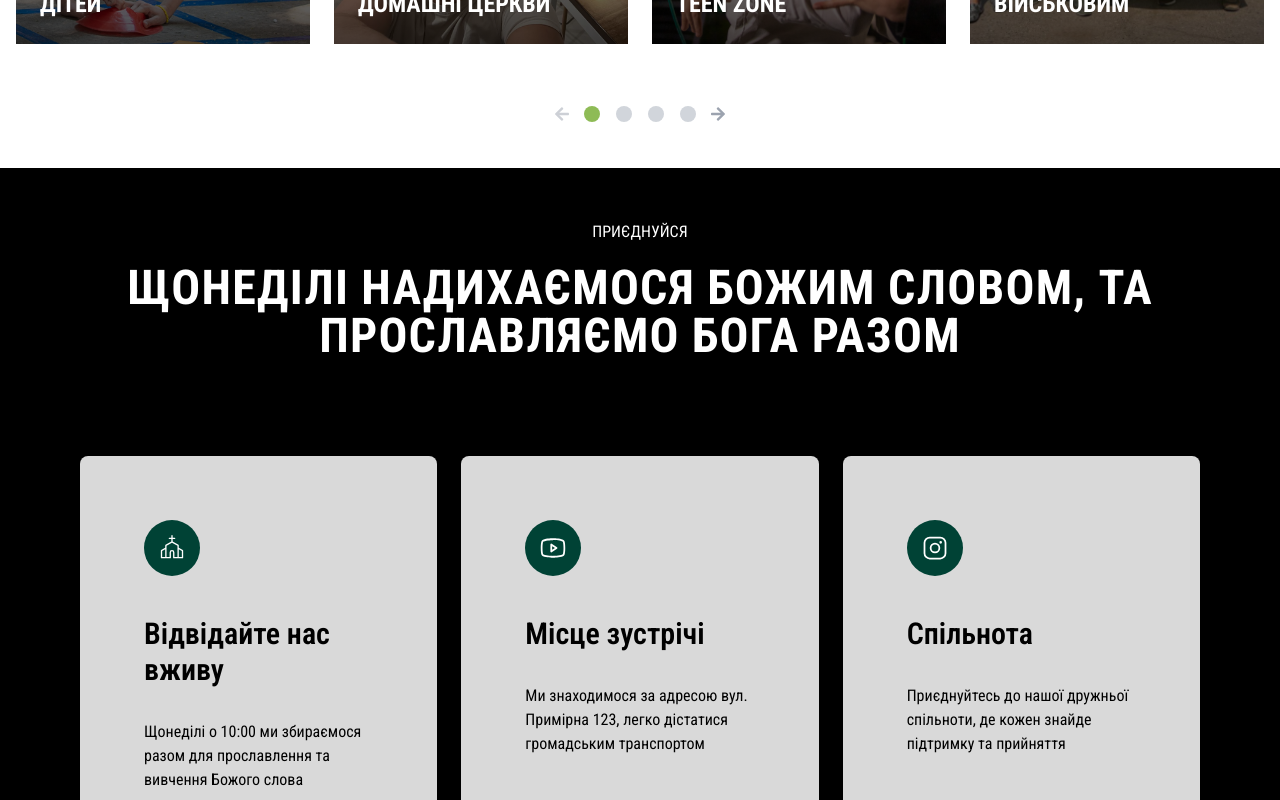
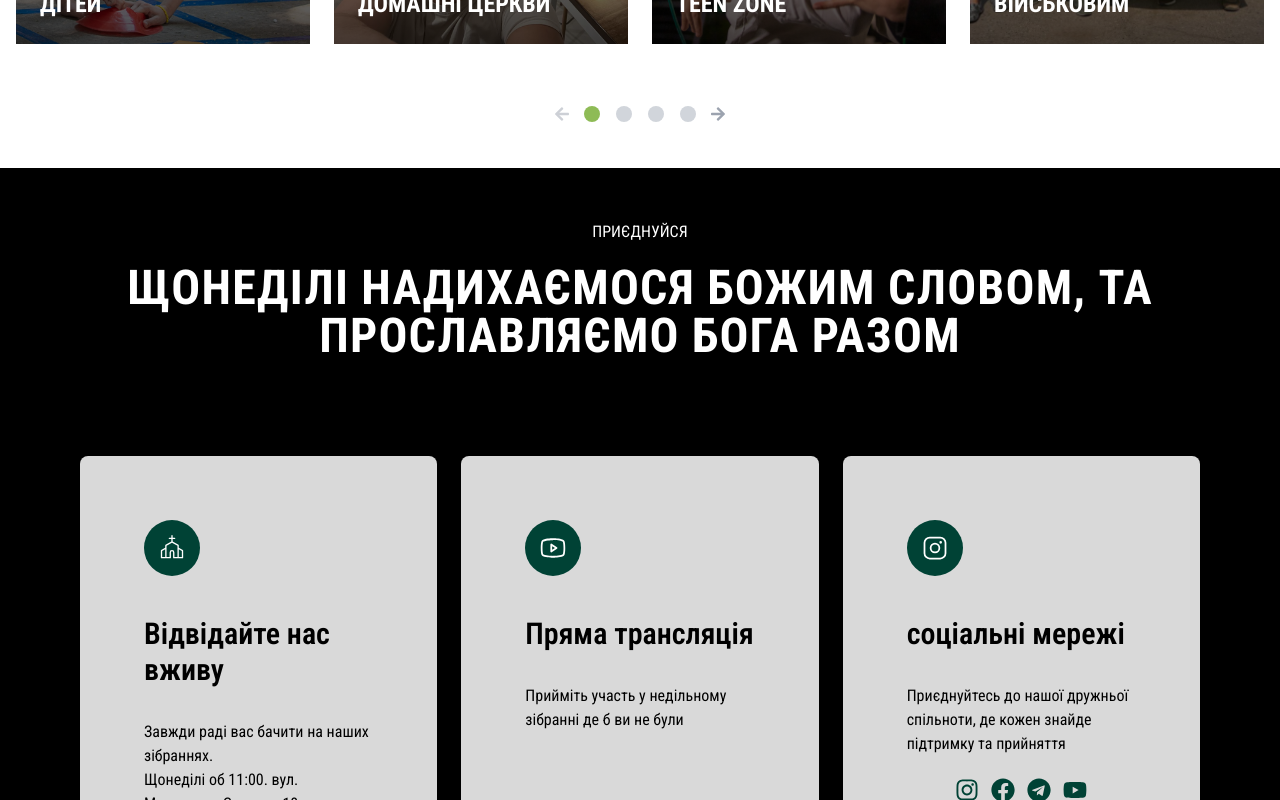
Before and after one commit to media-newhope/newhope.uz.ua, a Next.js app: page / in a window 1280 px wide. Shown: the part 2000-2800 px from the top of the page. Built offline with nearby package versions, Linux system fonts and the light colour scheme.

Commit message:
add some links

```diff
--- a/app/components/Button/IconButton.tsx
+++ b/app/components/Button/IconButton.tsx
@@ -9,7 +9,7 @@ export interface IconButtonProps
   label?: string;
   isRound?: boolean;
   isLoading?: boolean;
-  color?: "black" | "secondary" | "gray";
+  color?: "black" | "secondary" | "gray" | "primary";
 }
 
 export const IconButton: FC<IconButtonProps> = ({
@@ -40,6 +40,7 @@ export const IconButton: FC<IconButtonProps> = ({
     gray: "text-gray-400 enabled:hover:text-primary-400",
     black: "text-black enabled:hover:text-primary-400",
     secondary: "text-secondary-500 enabled:hover:text-secondary-400",
+    primary: "text-primary-500 enabled:hover:text-primary-400",
   };
 
   const disabledStyles =
--- a/app/sections/feedback/Feedback.section.tsx
+++ b/app/sections/feedback/Feedback.section.tsx
@@ -3,7 +3,7 @@ import { FaFacebook, FaInstagram, FaTelegram, FaYoutube } from "react-icons/fa";
 import Link from "next/link";
 import { FeedbackForm } from "@/app/sections/feedback/FeedbackForm";
 import { IconButton } from "@/app/components/button/IconButton";
-import { PageSectionProps } from "@/app/sections/models";
+import { PageSectionProps, SITE_LINKS } from "@/app/sections/models";
 
 export function FeedbackSection(props: PageSectionProps) {
   return (
@@ -17,10 +17,7 @@ export function FeedbackSection(props: PageSectionProps) {
         <div className="basis-1/2">
           <h5 className="text-gray-600">Адреса</h5>
           <p className="uppercase text-xl font-bold mb-8">
-            <Link
-              href="https://maps.app.goo.gl/hw979PjViKu7Ygd59"
-              target="_blank"
-            >
+            <Link href={SITE_LINKS.GOOGLE_MAPS} target="_blank">
               вул. Мирослава скорика (сурікова) 8
             </Link>
           </p>
--- a/app/sections/giving/Giving.section.tsx
+++ b/app/sections/giving/Giving.section.tsx
@@ -1,6 +1,7 @@
 import { Section } from "@/app/components/section/Section";
-import { PageSectionProps } from "@/app/sections/models";
+import { PageSectionProps, SITE_LINKS } from "@/app/sections/models";
 import { Button } from "@/app/components/button/Button";
+import Link from "next/link";
 
 export function GivingSection(props: PageSectionProps) {
   return (
@@ -27,8 +28,12 @@ export function GivingSection(props: PageSectionProps) {
         </p>
       </div>
       <div className="flex justify-center gap-3">
-        <Button>ПОЖЕРТВУВАТИ</Button>
-        <Button color="black">БУДІВНИЦТВО</Button>
+        <Link href={SITE_LINKS.GIVING}>
+          <Button>ПОЖЕРТВУВАТИ</Button>
+        </Link>
+        <Link href={SITE_LINKS.BUILDING}>
+          <Button color="black">БУДІВНИЦТВО</Button>
+        </Link>
       </div>
     </Section>
   );
--- a/app/sections/gospel/GospelWidget.tsx
+++ b/app/sections/gospel/GospelWidget.tsx
@@ -1,8 +1,8 @@
 "use client";
 import { HTMLAttributes, useState } from "react";
-import { Button } from "@/app/components/Button/Button";
 import { gospelItems } from "@/app/sections/gospel/gospel-content";
 import { GospelIcon, Icon } from "@/app/components/Icon";
+import { Button } from "@/app/components/button/Button";
 
 interface MainTileContent {
   desc: React.ReactNode;
--- a/app/sections/header/Header.tsx
+++ b/app/sections/header/Header.tsx
@@ -6,14 +6,15 @@ import { Burger } from "../../components/burger/Burger";
 import { MobileNav } from "@/app/components/mobileNav/MobileNav";
 import Link from "next/link";
 import { useState } from "react";
+import { SITE_LINKS } from "@/app/sections/models";
 
 export const Header = () => {
   const [isMenuOpen, setIsMenuOpen] = useState(false);
   const menuItems = [
-    { name: "Про нас", link: "#about" },
-    { name: "Наші служіння", link: "#services" },
-    { name: "Будівництво", link: "#building" },
-    { name: "Пожертвувати", link: "#giving" },
+    { name: "Про нас", link: SITE_LINKS.ABOUT },
+    { name: "Наші служіння", link: SITE_LINKS.SERVICES },
+    { name: "Будівництво", link: SITE_LINKS.BUILDING },
+    { name: "Пожертвувати", link: SITE_LINKS.GIVING },
   ];
 
   const toggleMenu = () => {
--- a/app/sections/hero/Hero.section.tsx
+++ b/app/sections/hero/Hero.section.tsx
@@ -1,4 +1,6 @@
 import { FaLocationDot } from "react-icons/fa6";
+import Link from "next/link";
+import { SITE_LINKS } from "@/app/sections/models";
 
 interface HeroProps {
   title: string;
@@ -15,7 +17,6 @@ export function HeroSection({
 }: HeroProps) {
   return (
     <div className="relative z-10 h-screen w-full">
-      {/* Background Image */}
       <div
         className="absolute inset-0 z-0"
         style={{
@@ -26,10 +27,8 @@ export function HeroSection({
         }}
       />
 
-      {/* Overlay to ensure text readability */}
       <div className="absolute inset-0 bg-black/30 z-10" />
 
-      {/* Content */}
       <div className="relative z-10 h-full">
         <div className="container mx-auto px-4 h-full flex flex-col justify-center pb-10">
           <div className="flex-1 flex items-center">
@@ -42,8 +41,14 @@ export function HeroSection({
           </div>
 
           <div className="text-white mb-4 text-xl text-right flex items-center justify-end gap-2">
-            <FaLocationDot size={40} />
-            {address}
+            <Link
+              className="flex items-center gap-2"
+              href={SITE_LINKS.GOOGLE_MAPS}
+              target="_blank"
+            >
+              <FaLocationDot size={40} />
+              {address}
+            </Link>
           </div>
         </div>
       </div>
--- a/app/sections/join/Join.section.tsx
+++ b/app/sections/join/Join.section.tsx
@@ -1,27 +1,63 @@
 import { Section } from "@/app/components/section/Section";
 import { JoinItem } from "@/app/sections/join/JoinItem";
 import { PiChurchLight, PiInstagramLogo, PiYoutubeLogo } from "react-icons/pi";
-import { PageSectionProps } from "@/app/sections/models";
+import { PageSectionProps, SITE_LINKS } from "@/app/sections/models";
+import Link from "next/link";
+import { IconButton } from "@/app/components/button/IconButton";
+import { FaFacebook, FaInstagram, FaTelegram, FaYoutube } from "react-icons/fa";
 
 export function JoinSection(props: PageSectionProps) {
   const joinItems = [
     {
       icon: PiChurchLight,
       title: "Відвідайте нас вживу",
-      description:
-        "Щонеділі о 10:00 ми збираємося разом для прославлення та вивчення Божого слова",
+      link: SITE_LINKS.GOOGLE_MAPS,
+      description: (
+        <>
+          <p>Завжди раді вас бачити на наших зібраннях.</p>
+          <p>Щонеділі об 11:00. вул. Мирослава Скорика 18</p>
+        </>
+      ),
     },
     {
       icon: PiYoutubeLogo,
-      title: "Місце зустрічі",
-      description:
-        "Ми знаходимося за адресою вул. Примірна 123, легко дістатися громадським транспортом",
+      title: "Пряма трансляція",
+      link: SITE_LINKS.YOUTUBE,
+      description: "Прийміть участь у недільному зібранні де б ви не були",
     },
     {
       icon: PiInstagramLogo,
-      title: "Спільнота",
-      description:
-        "Приєднуйтесь до нашої дружньої спільноти, де кожен знайде підтримку та прийняття",
+      title: "соціальні мережі",
+      description: (
+        <>
+          <p className="mb-4">
+            Приєднуйтесь до нашої дружньої спільноти, де кожен знайде підтримку
+            та прийняття
+          </p>
+          <div className="flex justify-center">
+            <Link target="_blank" href={SITE_LINKS.INSTAGRAM}>
+              <IconButton color="primary">
+                <FaInstagram size={24} />
+              </IconButton>
+            </Link>
+            <Link target="_blank" href={SITE_LINKS.FACEBOOK}>
+              <IconButton color="primary">
+                <FaFacebook size={24} />
+              </IconButton>
+            </Link>
+            <Link target="_blank" href={SITE_LINKS.TELEGRAM}>
+              <IconButton color="primary">
+                <FaTelegram size={24} />
+              </IconButton>
+            </Link>
+            <Link target="_blank" href={SITE_LINKS.YOUTUBE}>
+              <IconButton color="primary">
+                <FaYoutube size={24} />
+              </IconButton>
+            </Link>
+          </div>
+        </>
+      ),
     },
   ];
 
@@ -32,14 +68,20 @@ export function JoinSection(props: PageSectionProps) {
       </Section.Title>
 
       <div className="grid grid-cols-1 md:grid-cols-3 gap-6 mt-12">
-        {joinItems.map((item, index) => (
-          <JoinItem
-            key={index}
-            icon={item.icon}
-            title={item.title}
-            description={item.description}
-          />
-        ))}
+        {joinItems.map((item, index) => {
+          return (
+            <JoinItem
+              asLink={!!item.link}
+              href={item.link}
+              target="_blank"
+              key={index}
+              icon={item.icon}
+              title={item.title}
+            >
+              {item.description}
+            </JoinItem>
+          );
+        })}
       </div>
     </Section>
   );
--- a/app/sections/join/JoinItem.tsx
+++ b/app/sections/join/JoinItem.tsx
@@ -1,18 +1,33 @@
+import Link from "next/link";
+
+interface JoinItemProps {
+  icon: React.ElementType;
+  title: string;
+  asLink?: boolean;
+  href?: string;
+  target?: string;
+  children: React.ReactNode;
+}
+
 export const JoinItem = ({
   icon: Icon,
   title,
-  description,
-}: {
-  icon: React.ElementType;
-  title: string;
-  description: string;
-}) => {
+  children,
+  asLink,
+  href,
+  ...props
+}: JoinItemProps) => {
+  const Wrapper = asLink ? Link : "div";
+
   return (
-    <div className="text-black group relative p-16 rounded-lg bg-white/85 backdrop-blur-sm transition-all duration-300 hover:bg-white hover:shadow-lg">
-      {/* Decorative bottom line */}
+    // @ts-expect-error Need to define wrapper type
+    <Wrapper
+      {...(!!href && { href })}
+      {...props}
+      className="text-black group relative p-16 rounded-lg bg-white/85 backdrop-blur-sm transition-all duration-300 hover:bg-white hover:shadow-lg"
+    >
       <div className="absolute bottom-0 left-0 right-0 h-[16px] bg-secondary-500"></div>
 
-      {/* Icon container */}
       <div className="relative group-hover:translate-x-[calc(50%-28px)] transition-transform duration-300 mb-10">
         <div className="text-white w-14 h-14 rounded-full bg-primary-500 flex items-center justify-center">
           <Icon className="w-7 h-7 " />
@@ -21,7 +36,7 @@ export const JoinItem = ({
 
       {/* Content */}
       <h3 className="text-3xl font-semibold mb-8">{title}</h3>
-      <p className="mb-10">{description}</p>
-    </div>
+      {children}
+    </Wrapper>
   );
 };
--- a/app/sections/models.ts
+++ b/app/sections/models.ts
@@ -1,3 +1,16 @@
 import { HTMLAttributes } from "react";
 
 export type PageSectionProps = HTMLAttributes<HTMLElement>;
+
+export enum SITE_LINKS {
+  ABOUT = "#about",
+  SERVICES = "#services",
+  BUILDING = "#building",
+  GIVING = "#giving",
+  JOIN = "#join",
+  GOOGLE_MAPS = "https://maps.app.goo.gl/hw979PjViKu7Ygd59",
+  YOUTUBE = "https://www.youtube.com/@NewHopeUzh",
+  FACEBOOK = "https://www.facebook.com/newhopeuzhgorod",
+  INSTAGRAM = "https://www.instagram.com/newhopeuzh",
+  TELEGRAM = "https://t.me/NewHopeUzh",
+}
```
Also changed, not shown: app/sections/footer/Footer.tsx (+14 -14 lines).
